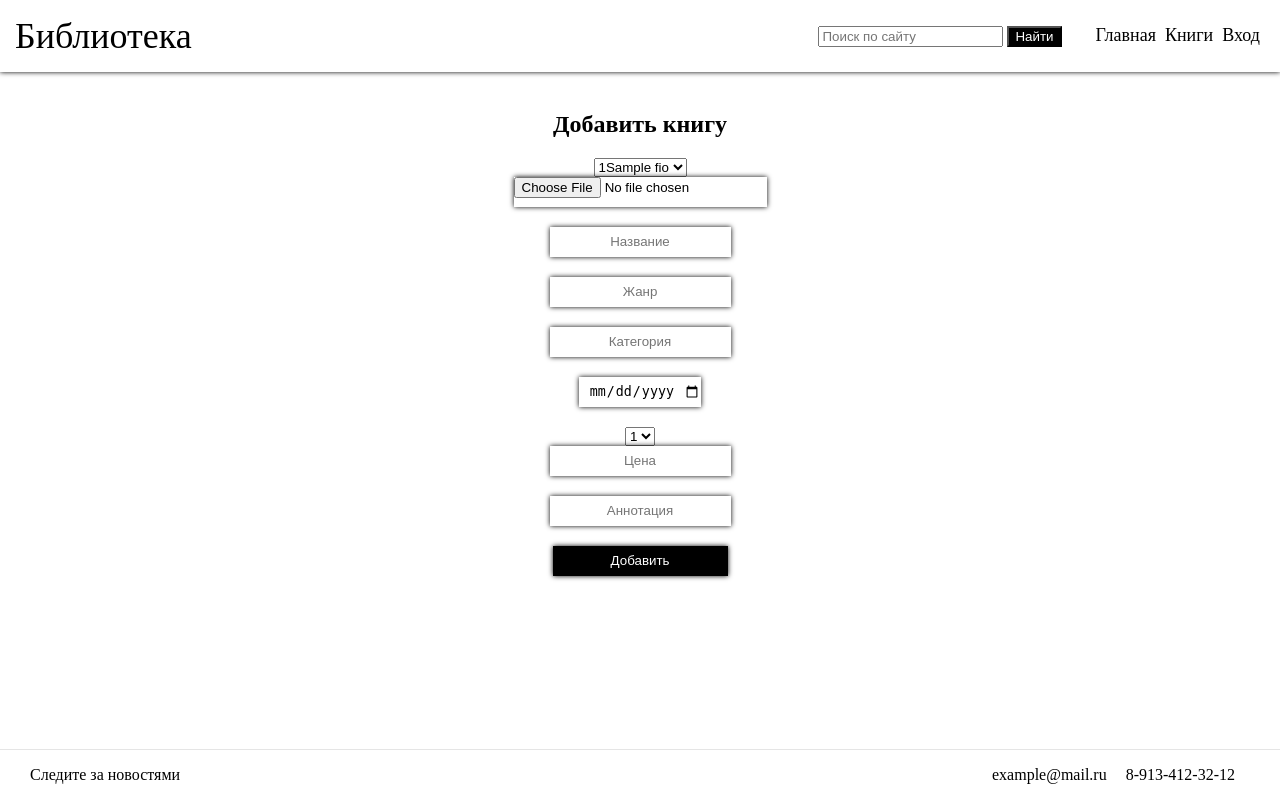
After one commit to Akopylov01/phppraktika, a PHP site: template views/site/addBook.php in a window 1280 px wide. The commit adds this page. Run offline with PHP 8.4, Linux system fonts and the light colour scheme; the template is opened without the code that fills it: most values are stand-ins (such as "Sample title", 1, 10 or a date in 2020); data that the repository does not hold is empty.

Commit message:
addauthors

```diff
--- a/routes/web.php
+++ b/routes/web.php
@@ -2,8 +2,11 @@
 
 use Src\Route;
 
-Route::add('GET', '/hello', [Controller\Site::class, 'posts'])
+Route::add('GET', '/hello', [Controller\Site::class, 'hello'])
     ->middleware('auth');
 Route::add(['GET', 'POST'], '/signup', [Controller\Site::class, 'signup']);
 Route::add(['GET', 'POST'], '/login', [Controller\Site::class, 'login']);
 Route::add('GET', '/logout', [Controller\Site::class, 'logout']);
+Route::add(['GET', 'POST'], '/addAuthor', [Controller\Site::class, 'addAuthor']);
+Route::add(['GET', 'POST'], '/addBook', [Controller\Site::class, 'addBook']);
+Route::add(['GET', 'POST'], '/books', [Controller\Site::class, 'books']);
--- a/views/layouts/main.php
+++ b/views/layouts/main.php
@@ -8,18 +8,125 @@
     <title>Pop it MVC</title>
 </head>
 <body>
-<header>
+<style>
+    html, body {
+        margin: 0;
+        padding: 0;
+    }
+    *, *:before, *:after {
+        box-sizing: border-box;
+    }
+    .header{
+        display: flex;
+        width: 100%;
+        justify-content: space-between;
+        align-items: center;
+        padding: 15px;
+        box-shadow: 0px 0px 5px 0px #000000;
+    }
+    .header a{
+        text-decoration: none;
+        color: black;
+    }
+    .header a:hover{
+        color: #737373;
+    }
+    .logo{
+        font-size: 36px;
+    }
+    nav a{
+        font-size: 18px;
+        padding-right: 5px;
+    }
+    .auth{
+        display: flex;
+        justify-content: center;
+    }
+    .auth_fields{
+        display: flex;
+        flex-direction: column;
+        align-items: center;
+    }
+    .auth_fields input{
+        margin-bottom: 20px;
+        height: 30px;
+        text-align: center;
+        border:0;
+        box-shadow:0 0 5px 0px #000000;
+    }
+    .button{
+        width: 175px;
+        background-color: #000;
+        color: white;
+    }
+    .button:hover{
+        cursor: pointer;
+    }
+    .search_button{
+        background-color: #000;
+        color: white;
+        margin-right: 30px;
+    }
+    .footer{
+        display: flex;
+        justify-content: space-between;
+        align-items: center;
+        border-top: 1px solid #E5E5E5;
+        position: absolute;
+        bottom: 0;
+        width: 100%;
+        left: 0;
+        padding: 0px 30px 0px 30px;
+    }
+    .right_footer a{
+        padding-right: 15px;
+        text-decoration: none;
+        color: black;
+    }
+    .right_footer a:hover{
+        color: #737373;
+    }
+    .select_form{
+        margin-bottom: 20px;
+        height: 30px;
+        text-align: center;
+        width: 175px;
+        border:0;
+        box-shadow:0 0 5px 0px #000000;
+    }
+    </style>
+<header class="header">
+
+    <a class="logo" href="<?= app()->route->getUrl('/hello') ?>">Библиотека</a>
     <nav>
+        <input class="search_input" type="search" name="search" placeholder="Поиск по сайту">
+        <input class="search_button" type="submit" value="Найти">
         <a href="<?= app()->route->getUrl('/hello') ?>">Главная</a>
+        <a href="<?= app()->route->getUrl('/books') ?>">Книги</a>
+        <?php
+        if (app()->auth::check() && app()->auth::isStuff()):
+        ?>
+            <a href="<?= app()->route->getUrl('/addAuthor')?>">Добавить автора</a>
+            <a href="<?= app()->route->getUrl('/addBook')?>">Добавить книгу</a>
+        <?php
+        endif;
+        ?>
+
         <?php
         if (!app()->auth::check()):
             ?>
             <a href="<?= app()->route->getUrl('/login') ?>">Вход</a>
-            <a href="<?= app()->route->getUrl('/signup') ?>">Регистрация</a>
         <?php
         else:
             ?>
-            <a href="<?= app()->route->getUrl('/logout') ?>">Выход (<?= app()->auth::user()->name ?>)</a>
+            <a href="<?= app()->route->getUrl('/logout') ?>">Выход (<?= app()->auth::user()->login ?>)</a>
+        <?php
+        endif;
+        ?>
+        <?php
+        if (app()->auth::check() && app()->auth::isAdmin()):
+            ?>
+            <a href="<?= app()->route->getUrl('/signup') ?>">Добавить пользователя</a>
         <?php
         endif;
         ?>
@@ -28,6 +135,16 @@
 <main>
     <?= $content ?? '' ?>
 </main>
-
+<footer class="footer">
+    <div class="left_footer">
+        <p>Следите за новостями</p>
+        <!--        <img src="../../public/img/facebook.png" alt="" width="30px">-->
+        <!--        <img src="../../public/img/vk.png.png" alt="" width="30px">-->
+        <!--        <img src="../../public/img/instagram.png" alt="" width="30px">-->
+    </div>
+    <div class="right_footer">
+        <a href="">example@mail.ru</a>  <a href="">8-913-412-32-12</a>
+    </div>
+</footer>
 </body>
 </html>
--- /dev/null
+++ b/views/site/addBook.php
@@ -0,0 +1,25 @@
+<h3><?= $message ?? ''; ?></h3>
+<form class="auth" method="post">
+    <div class="auth_fields">
+        <h2>Добавить книгу</h2>
+        <select name="author">
+            <?php
+            foreach ($authors as $author) {
+                echo '<option>' . $author->id . $author->FIO . '</option>';
+            }
+            ?>
+        </select>
+        <input type="file" name="image" placeholder="Изображение">
+        <input type="text" name="title" placeholder="Название">
+        <input type="text" name="genre" placeholder="Жанр">
+        <input type="text" name="category" placeholder="Категория">
+        <input type="date" name="year" placeholder="Год">
+        <select name="isNew">
+            <option value="Новая">1</option>
+            <option value="Неновая">0</option>
+        </select>
+        <input type="text" name="cost" placeholder="Цена">
+        <input type="text" name="annotation" placeholder="Аннотация">
+        <input class="button" type="submit" value="Добавить">
+    </div>
+</form>
--- a/views/site/signup.php
+++ b/views/site/signup.php
@@ -4,7 +4,7 @@
         <h2>Добавление нового пользователя</h2>
         <input type="text" name="login" placeholder="login">
         <input type="text" name="address" placeholder="Адрес">
-        <select name="role">
+        <select class="select_form" name="role">
             <?php
             foreach ($roles as $role) {
                 echo '<option>' . $role->id . $role->role . '</option>';
```
Also changed, not shown: app/Controller/Site.php (+36 -0 lines), app/Model/Author.php (added, +15 -0 lines), app/Model/Book.php (added, +23 -0 lines), core/Src/Auth/Auth.php (+14 -0 lines), views/site/addAuthor.php (added, +16 -0 lines), views/site/books.php (added, +16 -0 lines), views/site/login.php (+8 -5 lines).
